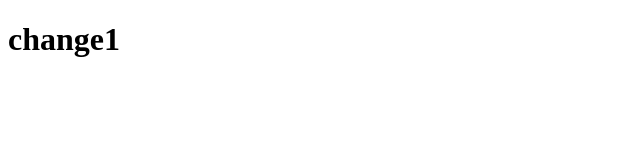
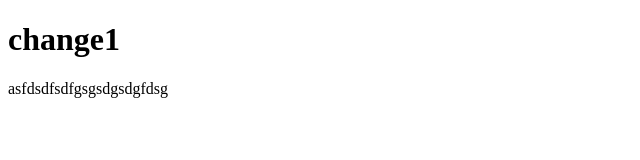
Before and after one commit to Sammy-0722/test1, a plain HTML site: page index.html in a window 1280 px wide. Shown: the whole page, without its empty margins (0-640 px from the left). Drawn offline with Linux system fonts and the light colour scheme.

Commit message:
this is my third commit

```diff
--- a/index.html
+++ b/index.html
@@ -8,5 +8,6 @@
 
 <body>
     <h1> change1</h1>
+    <p>asfdsdfsdfgsgsdgsdgfdsg</p>
 </body>
 </html>
```
